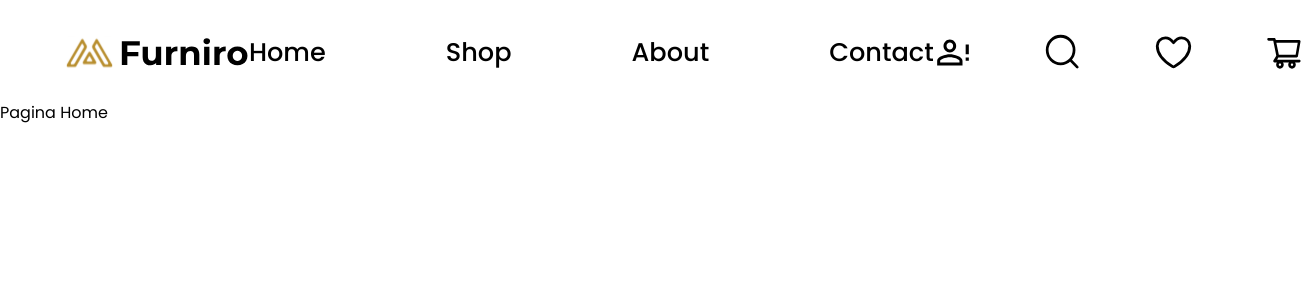
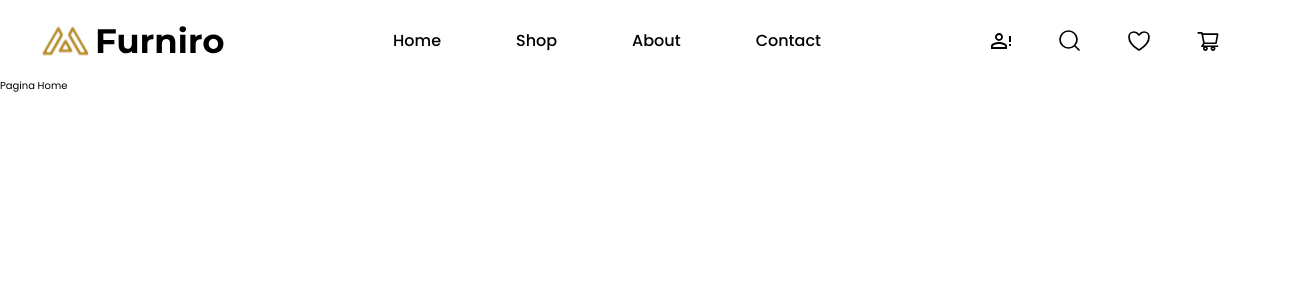
Before and after one commit to GustavoKobielski/Furtunite-Ecommece, a React (Vite) app: page / in a window 1280 px wide. Shown: the top 300 px of the page, 1303 px wide, since content can reach past the window. Built offline with nearby package versions, Linux system fonts and the light colour scheme.

Commit message:
Fix: Global Style

```diff
--- a/src/style/global.css
+++ b/src/style/global.css
@@ -22,9 +22,14 @@
   box-sizing: border-box;
 }
 
+html {
+  font-size: 62.5%;
+}
+
 body {
   font-family: "Poppins", sans-serif;
   -webkit-font-smoothing: antialiased; /* Padronização das fontes ficar mais fina  */
+  font-size: 1.6rem;
 }
 
 body,
```
